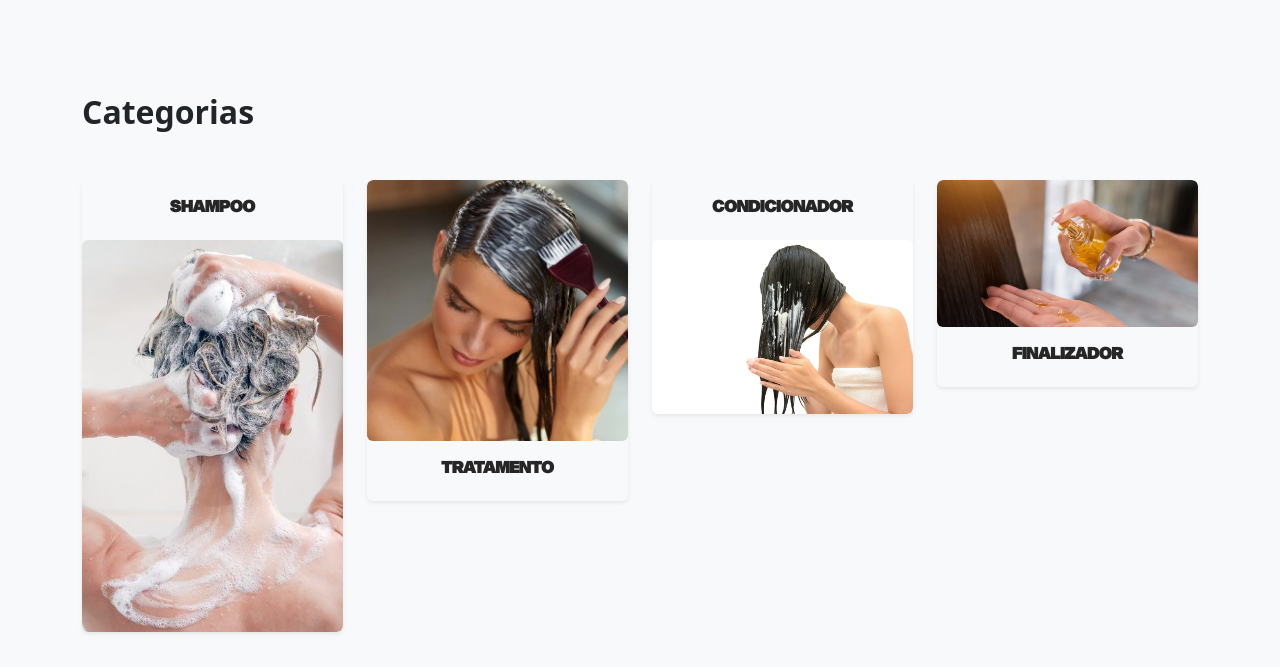
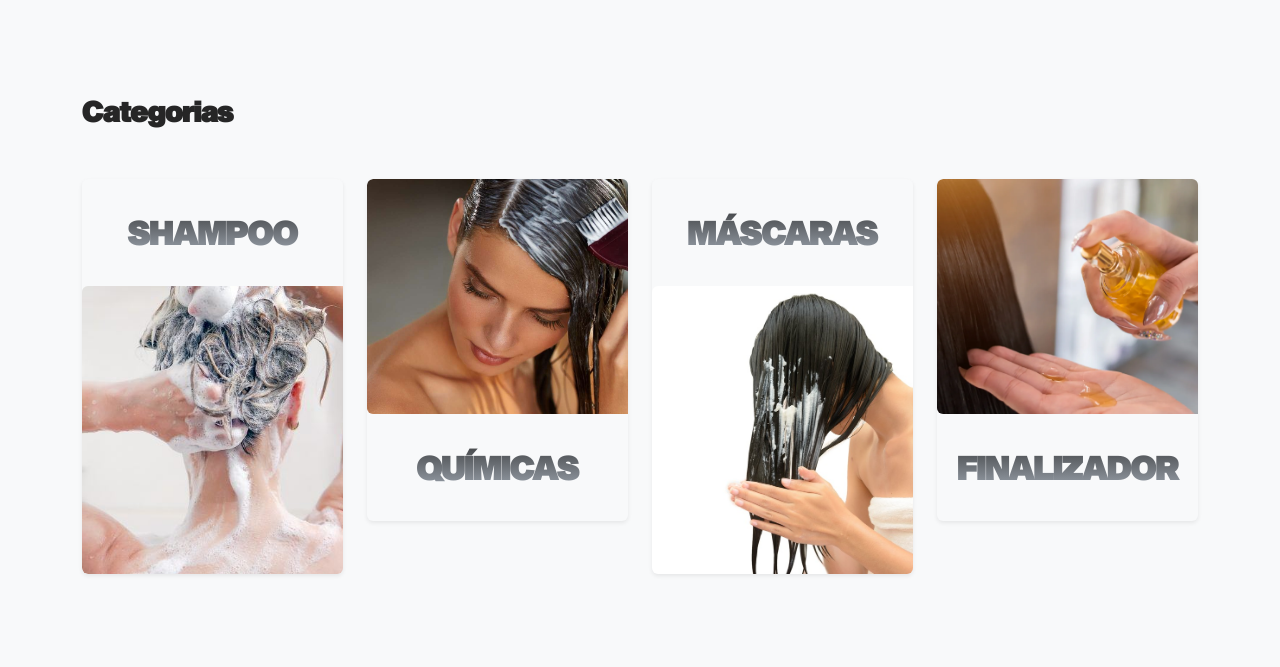
Before and after one commit to LunaFaustino/trainee-figma-cabelo, a plain HTML site: page index.html in a window 1280 px wide. Shown: the part 670-1337 px from the top of the page. Drawn offline with Linux system fonts and the light colour scheme.

Commit message:
style: feito o css da sessão de categorias

```diff
--- a/css/style.css
+++ b/css/style.css
@@ -174,7 +174,7 @@ header {
     font-family: var(--fonte-dmsans);
     font-size: 10px;
     font-weight: 500;
-    color: rgba(38, 38, 38, 0.6);
+    color: var(--cor-mais-escura);
     margin-bottom: 5px;
 }
 
@@ -183,5 +183,54 @@ header {
     font-size: 16px;
     font-weight: 410;
     line-height: 20px;
+    color: var(--cor-mais-escura);
+}
+
+#categorias h2 {
+    font-family: var(--fonte-sequelsans);
+    font-style: normal;
+    font-weight: 415;
+    font-size: 28px;
+    line-height: 38px;
+    color: var(--cor-mais-escura);
+    text-align: left;
+    margin-bottom: 30px;
+}
+
+#categorias .card-title {
+    font-family: var(--fonte-sequelsans);
+    font-style: normal;
+    font-weight: 435;
+    font-size: 32px;
+    line-height: 75px;
+    text-align: center;
+    text-transform: uppercase;
+    background: linear-gradient(180deg, #262626 0%, #B8C2CE 100%);
+    -webkit-background-clip: text;
+    -webkit-text-fill-color: transparent;
+    background-clip: text;
+    margin: 0 auto;
+}
+
+.card-img-below {
+    width: 270px;
+    height: 288px;
+    object-fit: cover;
+}
+
+.card-img-above {
+    width: 320px;
+    height: 235px;
+    object-fit: cover;
+}
+
+#mais-vistas h2 {
+    font-family: var(--fonte-sequelsans);
+    font-style: normal;
+    font-weight: 415;
+    font-size: 28px;
+    line-height: 38px;
     color: #262626;
+    text-align: left;
+    margin-bottom: 20px;
 }
--- a/index.html
+++ b/index.html
@@ -96,16 +96,16 @@
                     <div class="col-md-6 col-lg-3">
                         <div class="card text-center bg-light border-0 shadow-sm">
                             <div class="card-body">
-                                <h5 class="card-title fw-bold">SHAMPOO</h5>
+                                <h5 class="card-title fw-bold categorias__h5">SHAMPOO</h5>
                             </div>
-                            <img src="imgs/categorias-shampoo.jpg" alt="Football" class="card-img-top rounded">
+                            <img src="imgs/categorias-shampoo.jpg" alt="Football" class="card-img-top rounded card-img-below">
                         </div>
                     </div>
                     <div class="col-md-6 col-lg-3">
                         <div class="card text-center bg-light border-0 shadow-sm">
-                            <img src="imgs/categorias-tratamento.jpg" alt="Basketball" class="card-img-top rounded">
+                            <img src="imgs/categorias-tratamento.jpg" alt="Basketball" class="card-img-top rounded card-img-above">
                             <div class="card-body">
-                                <h5 class="card-title fw-bold">TRATAMENTO</h5>
+                                <h5 class="card-title fw-bold categorias__h5">QUÍMICAS</h5>
                             </div>
                         </div>
                     </div>
@@ -113,16 +113,16 @@
                     <div class="col-md-6 col-lg-3">
                         <div class="card text-center bg-light border-0 shadow-sm">
                             <div class="card-body">
-                                <h5 class="card-title fw-bold">CONDICIONADOR</h5>
+                                <h5 class="card-title fw-bold categorias__h5">MÁSCARAS</h5>
                             </div>
-                            <img src="imgs/categorias-condicionador.jpg" alt="Car Sport" class="card-img-top rounded">
+                            <img src="imgs/categorias-condicionador.jpg" alt="Car Sport" class="card-img-top rounded card-img-below">
                         </div>
                     </div>
                     <div class="col-md-6 col-lg-3">
                         <div class="card text-center bg-light border-0 shadow-sm">
-                            <img src="imgs/categorias-finalizador.webp" alt="Table Tennis" class="card-img-top rounded">
+                            <img src="imgs/categorias-finalizador.webp" alt="Table Tennis" class="card-img-top rounded card-img-above">
                             <div class="card-body">
-                                <h5 class="card-title fw-bold">FINALIZADOR</h5>
+                                <h5 class="card-title fw-bold categorias__h5">FINALIZADOR</h5>
                             </div>
                         </div>
                     </div>
```
